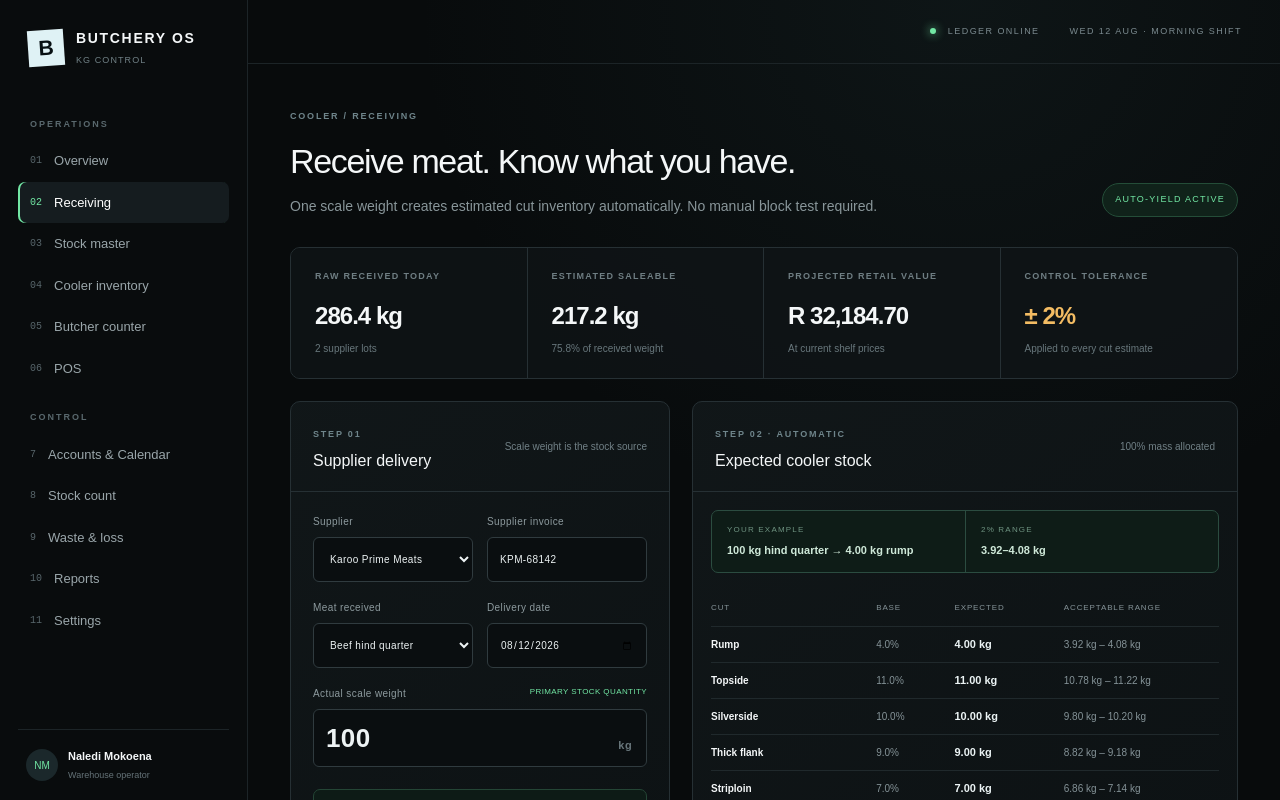
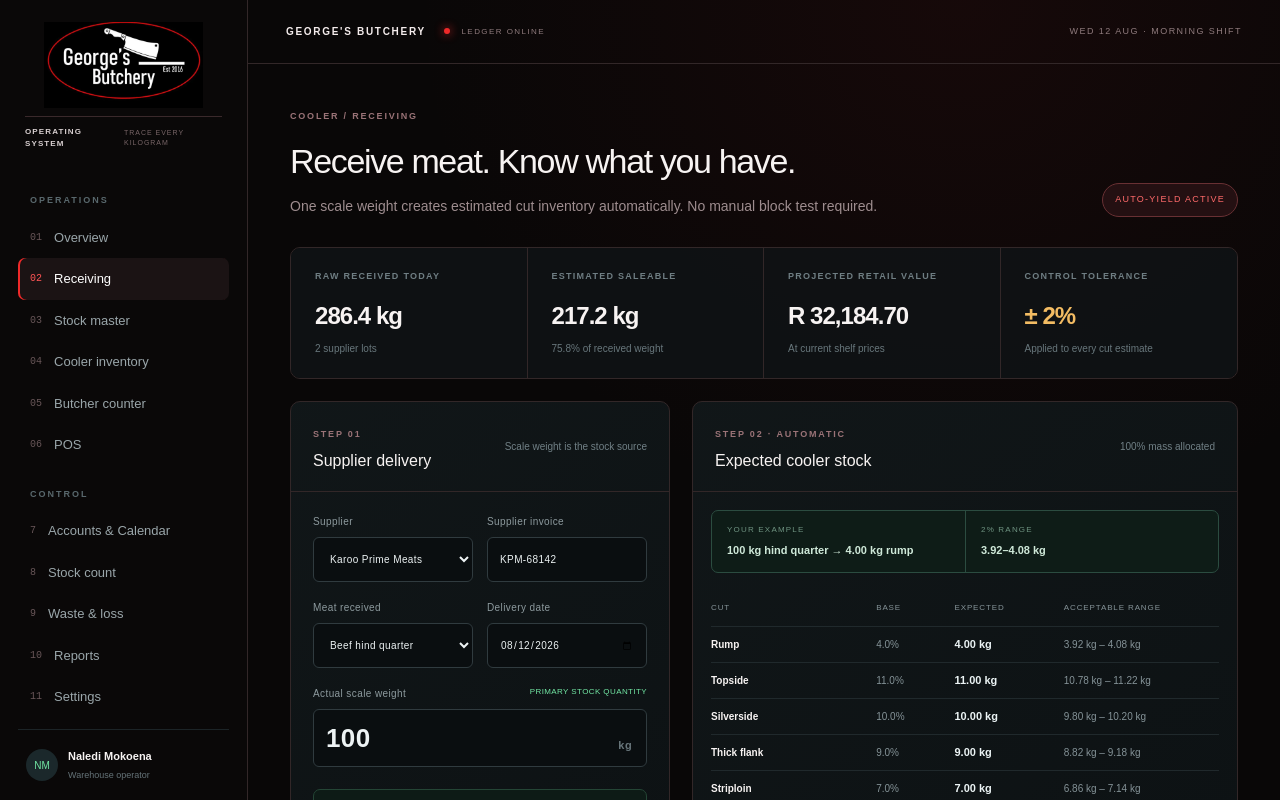
Before and after one commit to douglasbsmith2305-sudo/butchery-os, a Next.js app: page / in a window 1280 px wide. Shown: the top 800 px of the page. Built offline with nearby package versions, Linux system fonts and the light colour scheme.

Commit message:
Restore Georges Butchery branding

```diff
--- a/app/layout.tsx
+++ b/app/layout.tsx
@@ -2,8 +2,8 @@ import type { Metadata } from "next";
 import "./globals.css";
 
 export const metadata: Metadata = {
-  title: "Butchery OS — Automatic kilogram control",
-  description: "Automatic meat yield allocation from supplier scale weight to cooler inventory.",
+  title: "George's Butchery OS — Trace every kilogram",
+  description: "George's Butchery stock, cooler, accounts and point-of-sale operating system.",
 };
 
 export default function RootLayout({ children }: Readonly<{ children: React.ReactNode }>) {
--- a/app/page.tsx
+++ b/app/page.tsx
@@ -80,7 +80,10 @@ export default function Home() {
   return (
     <div className="app-shell">
       <aside className="sidebar">
-        <div className="brand"><span className="brand-mark">B</span><div><strong>BUTCHERY OS</strong><small>KG CONTROL</small></div></div>
+        <div className="brand">
+          <img src="/georges-butchery-logo.webp" alt="George's Butchery — Est 2010" />
+          <div className="brand-label"><strong>OPERATING SYSTEM</strong><small>TRACE EVERY KILOGRAM</small></div>
+        </div>
         <nav aria-label="Main navigation">
           <p>OPERATIONS</p>
           {[
@@ -95,7 +98,7 @@ export default function Home() {
       <main>
         <header className="topbar">
           <button className="mobile-menu" aria-label="Open menu">☰</button>
-          <div><span className="live-dot" /> LEDGER ONLINE</div>
+          <div className="topbar-brand"><strong>GEORGE&apos;S BUTCHERY</strong><span><i className="live-dot" /> LEDGER ONLINE</span></div>
           <div className="shift">WED 12 AUG · MORNING SHIFT</div>
         </header>
 
```
Also changed, not shown: app/globals.css, public/georges-butchery-logo.webp (added).
